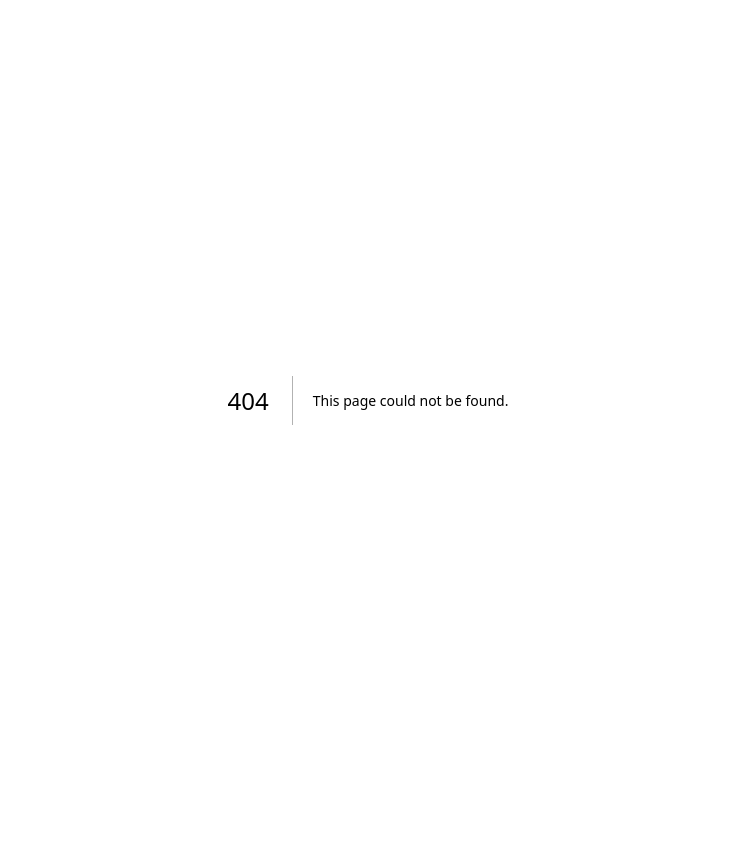
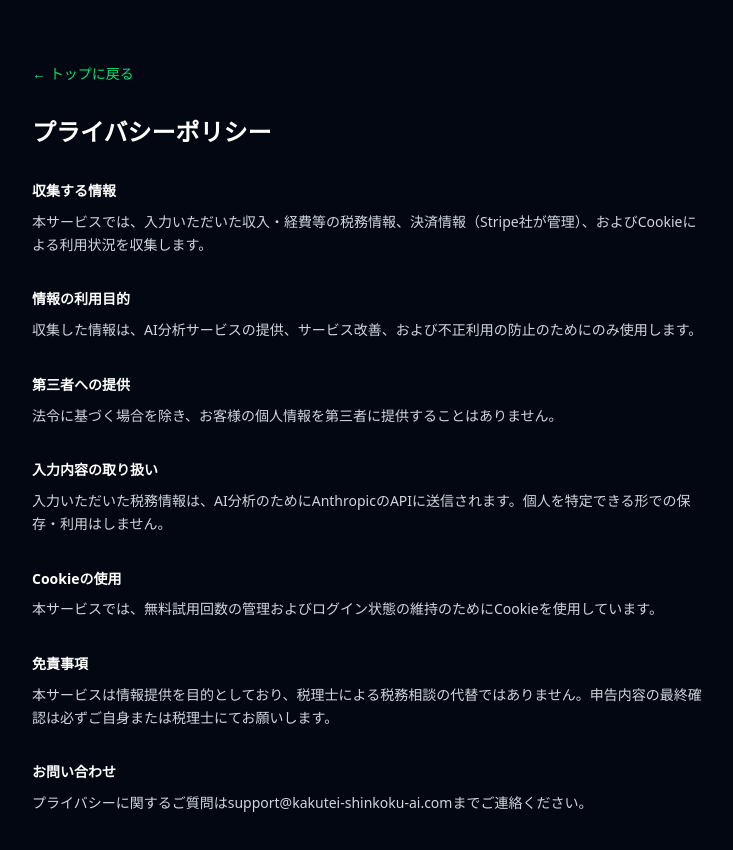
Before and after one commit to pokkori/kakutei-shinkoku-ai, a Next.js app: page /privacy in a window 1280 px wide. Before the commit this address had no page. Shown: the top 850 px of the page, without its empty margins (272-1005 px from the left). Before the commit the page ends 800 px from the top, so only its background shows below. Built offline with nearby package versions, Linux system fonts and the light colour scheme.

Commit message:
fix: 日付を動的計算に変更、プライバシーポリシー追加

```diff
--- a/app/page.tsx
+++ b/app/page.tsx
@@ -1,6 +1,12 @@
 "use client";
 import { useState } from "react";
 import Link from "next/link";
+
+const DEADLINE = new Date("2026-03-15T23:59:59+09:00");
+function getDaysLeft() {
+  const diff = DEADLINE.getTime() - Date.now();
+  return Math.ceil(diff / (1000 * 60 * 60 * 24));
+}
 
 export default function Home() {
   const [loading, setLoading] = useState(false);
@@ -16,13 +22,17 @@ export default function Home() {
     }
   }
 
+  const daysLeft = getDaysLeft();
+
   return (
     <main>
       {/* Urgency Banner */}
-      <div className="bg-red-600 text-white text-center py-3 px-4 text-sm font-bold">
-        ⚠️ 2026年3月15日（日）締め切りまであと6日！ まだ間に合います →{" "}
-        <button onClick={startCheckout} className="underline">今すぐAIで完成させる</button>
-      </div>
+      {daysLeft > 0 && (
+        <div className="bg-red-600 text-white text-center py-3 px-4 text-sm font-bold">
+          ⚠️ 2026年3月15日（日）締め切りまであと{daysLeft}日！ まだ間に合います →{" "}
+          <button onClick={startCheckout} className="underline">今すぐAIで完成させる</button>
+        </div>
+      )}
 
       {/* Hero */}
       <section className="bg-gray-950 pt-20 pb-16 px-4 text-center">
@@ -158,7 +168,9 @@ export default function Home() {
           >
             {loading ? "処理中..." : "今すぐ¥2,980で始める →"}
           </button>
-          <p className="text-gray-500 text-sm mt-3">3月15日締め切りまでに余裕をもって完成させよう</p>
+          {daysLeft > 0 && (
+            <p className="text-gray-500 text-sm mt-3">3月15日締め切りまであと{daysLeft}日。余裕をもって完成させよう</p>
+          )}
         </div>
       </section>
 
@@ -203,6 +215,8 @@ export default function Home() {
         <p className="mt-2">
           <Link href="/legal" className="hover:text-gray-300 underline">特定商取引法に基づく表記</Link>
           {" ｜ "}
+          <Link href="/privacy" className="hover:text-gray-300 underline">プライバシーポリシー</Link>
+          {" ｜ "}
           <span>本サービスは情報提供を目的としており、税理士による税務相談の代替ではありません</span>
         </p>
       </footer>
--- /dev/null
+++ b/app/privacy/page.tsx
@@ -0,0 +1,26 @@
+import Link from "next/link";
+
+export default function PrivacyPage() {
+  return (
+    <main className="min-h-screen bg-gray-950 text-white px-4 py-16">
+      <div className="max-w-2xl mx-auto space-y-8 text-gray-300 text-sm leading-relaxed">
+        <Link href="/" className="text-green-400 text-sm hover:text-green-300 block">← トップに戻る</Link>
+        <h1 className="text-2xl font-bold text-white">プライバシーポリシー</h1>
+        {[
+          ["収集する情報", "本サービスでは、入力いただいた収入・経費等の税務情報、決済情報（Stripe社が管理）、およびCookieによる利用状況を収集します。"],
+          ["情報の利用目的", "収集した情報は、AI分析サービスの提供、サービス改善、および不正利用の防止のためにのみ使用します。"],
+          ["第三者への提供", "法令に基づく場合を除き、お客様の個人情報を第三者に提供することはありません。"],
+          ["入力内容の取り扱い", "入力いただいた税務情報は、AI分析のためにAnthropicのAPIに送信されます。個人を特定できる形での保存・利用はしません。"],
+          ["Cookieの使用", "本サービスでは、無料試用回数の管理およびログイン状態の維持のためにCookieを使用しています。"],
+          ["免責事項", "本サービスは情報提供を目的としており、税理士による税務相談の代替ではありません。申告内容の最終確認は必ずご自身または税理士にてお願いします。"],
+          ["お問い合わせ", "プライバシーに関するご質問はsupport@kakutei-shinkoku-ai.comまでご連絡ください。"],
+        ].map(([title, body]) => (
+          <section key={title}>
+            <h2 className="text-white font-bold mb-2">{title}</h2>
+            <p>{body}</p>
+          </section>
+        ))}
+      </div>
+    </main>
+  );
+}
```
